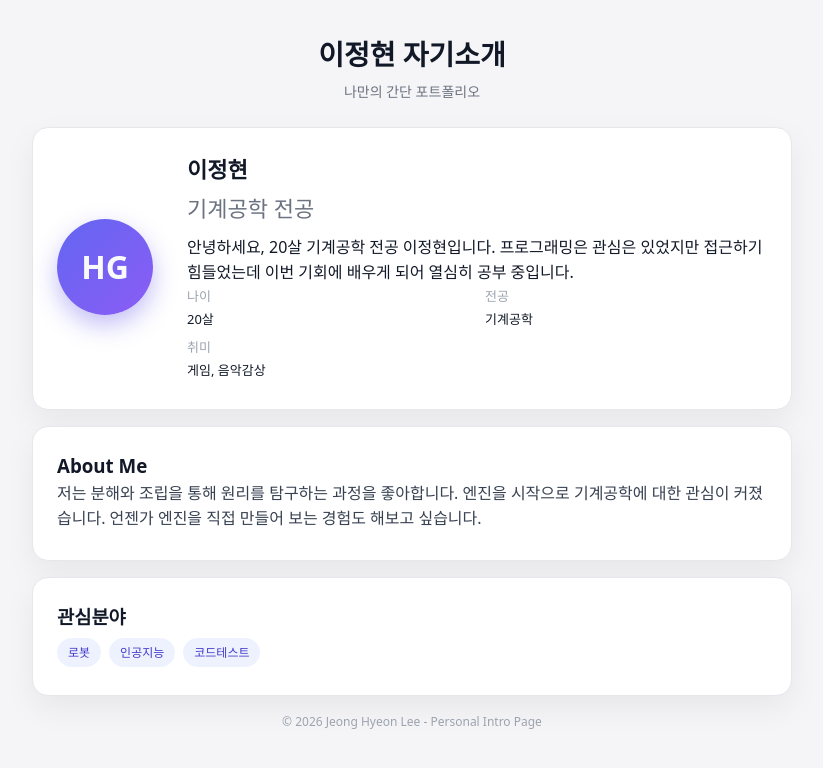
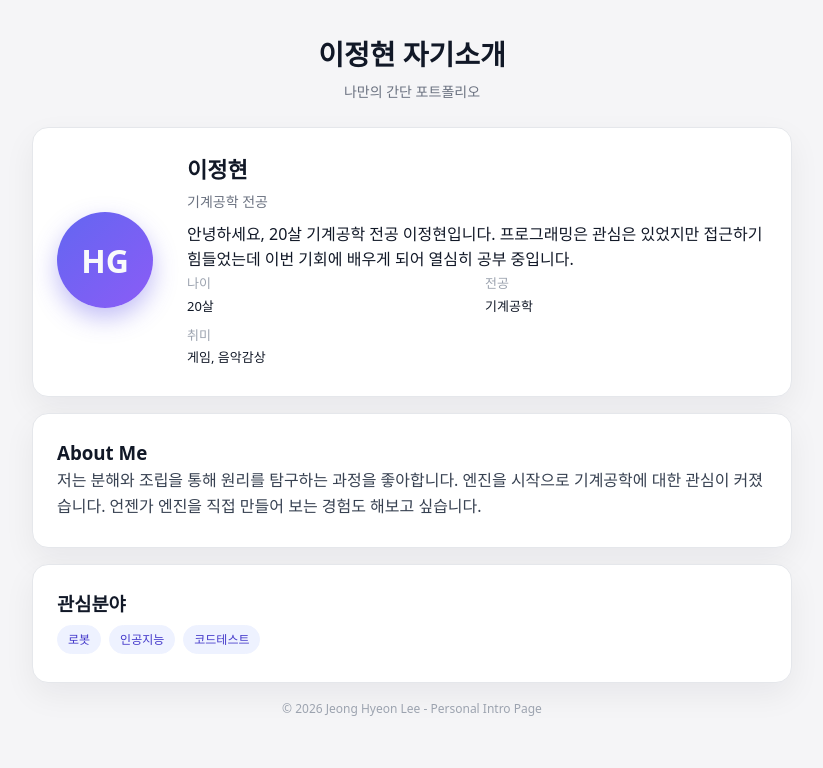
Before and after one commit to 5249-sudo/5249-sudo.github.io, a plain HTML site: page index.html in a window 1280 px wide. Shown: the whole page, without its empty margins (228-1051 px from the left). Drawn offline with Linux system fonts and the light colour scheme.

Commit message:
Update style.css

```diff
--- a/style.css
+++ b/style.css
@@ -77,7 +77,7 @@ body {
 }
 
 .profile-role {
-    font-size: 22px;
+    font-size: 14px;
     color: #6b7280;
     margin-bottom: 8px;
 }
```
